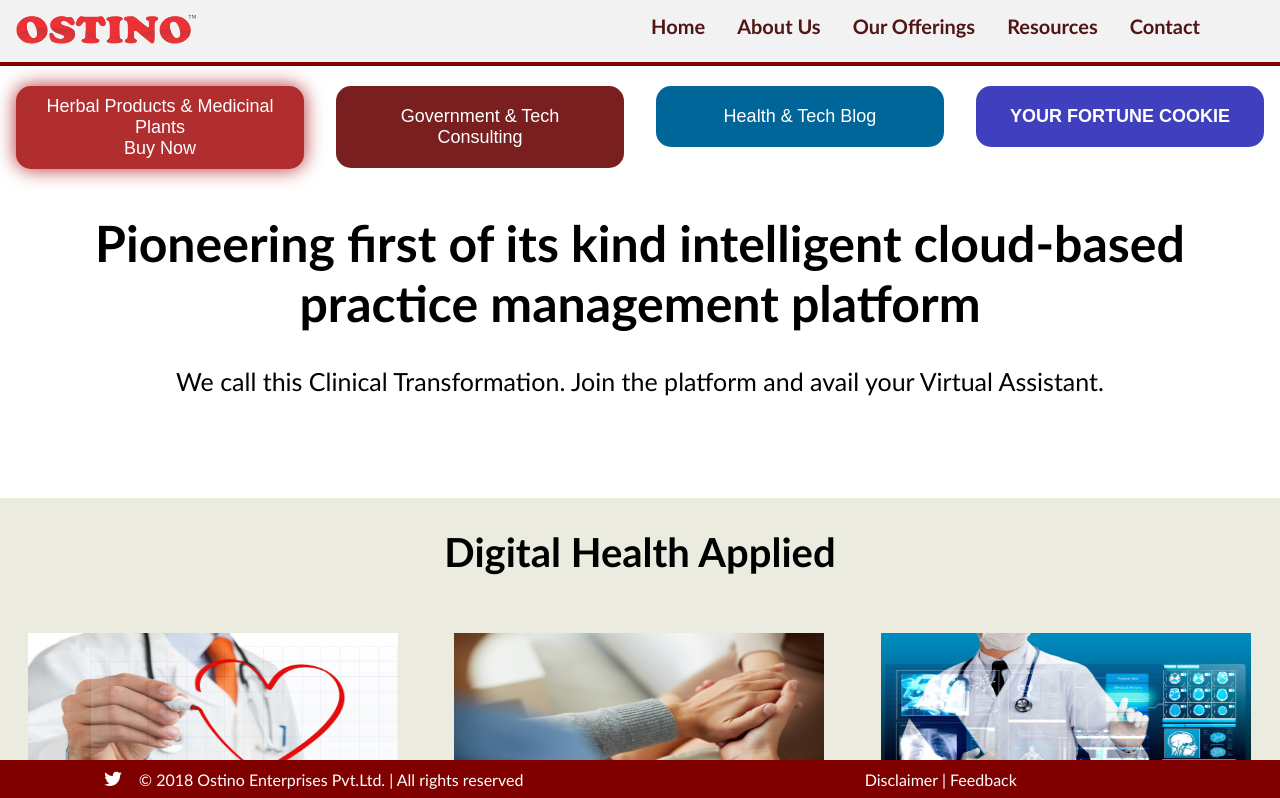
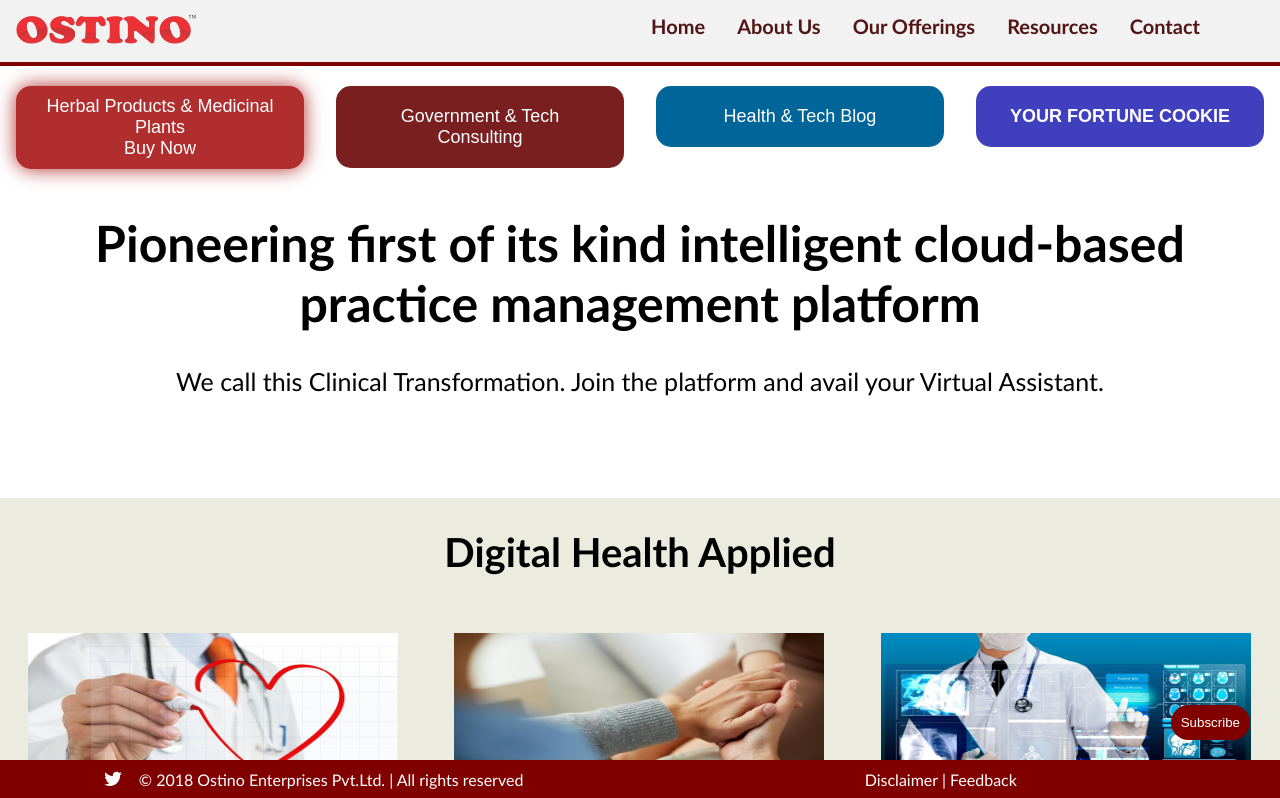
Before and after one commit to pushpendrasinha/ostinohealth, an Angular app in the folder client/: page / in a window 1280 px wide. Shown: the top 798 px of the page. Built offline with nearby package versions, Linux system fonts and the light colour scheme.

Commit message:
subscribe

```diff
--- a/client/src/app/static-content/header/header.component.html
+++ b/client/src/app/static-content/header/header.component.html
@@ -46,6 +46,7 @@
         <a href="/career">Career</a>
         <a href="/queries">Queries</a>
          <a href="/feedback">Feedback</a>
+          <a href="/subscribe">Subscribe</a>
       </div>
     </div>
 
--- a/client/src/app/static-content/home/home.component.css
+++ b/client/src/app/static-content/home/home.component.css
@@ -335,7 +335,30 @@ list-style:none;
   color: white;
 }
 
-
+/* subscribe content */
+.subscribe{
+  font-size: 30px;
+  position: fixed;
+  bottom: 60px;
+  right: 30px;
+  z-index: 99;
+  border: none;
+  color: #511515;
+  cursor: pointer;
+  text-align: center;
+}
+.subscribe b{
+  font-size: 20px;
+}
+.subscribe-btn{
+  background-color: #800000;
+  outline: none;
+  border:none;
+  border-radius: 30px;
+  padding: 10px;
+  color: white;
+  cursor: pointer;
+}
 
 
 @media screen and (max-width: 600px) {
@@ -421,6 +444,10 @@ i.fa {
 }
 
 .row3{
+  display: none;
+}
+
+.subscribe{
   display: none;
 }
 
@@ -518,6 +545,9 @@ i.fa {
   display: none;
 }
 
+.subscribe{
+  display: none;
+}
 
 
 
--- a/client/src/app/static-content/home/home.component.html
+++ b/client/src/app/static-content/home/home.component.html
@@ -1,4 +1,10 @@
-
+<!-- subscribe -->
+<div class="subscribe">
+  <a href="/subscribe">
+<button class="subscribe-btn">Subscribe</button></a>
+<!--  <b>Subscribe</b>  -->
+</div>
+<!--subscribe ends -->
 
 <div class="btn-row">
   <div class="btn-column btn-column-glow" >
@@ -141,7 +147,8 @@
     <h2> Contact</h2>
     <ul>
       <li><a href="/career"> Career</a></li><br>
-      <li><a href="/queries"> Queries</a></li>
+      <li><a href="/queries"> Queries</a></li><br>
+      <li><a href="/subscribe"> Subscribe</a></li>
     </ul>
   </div>
 
```
